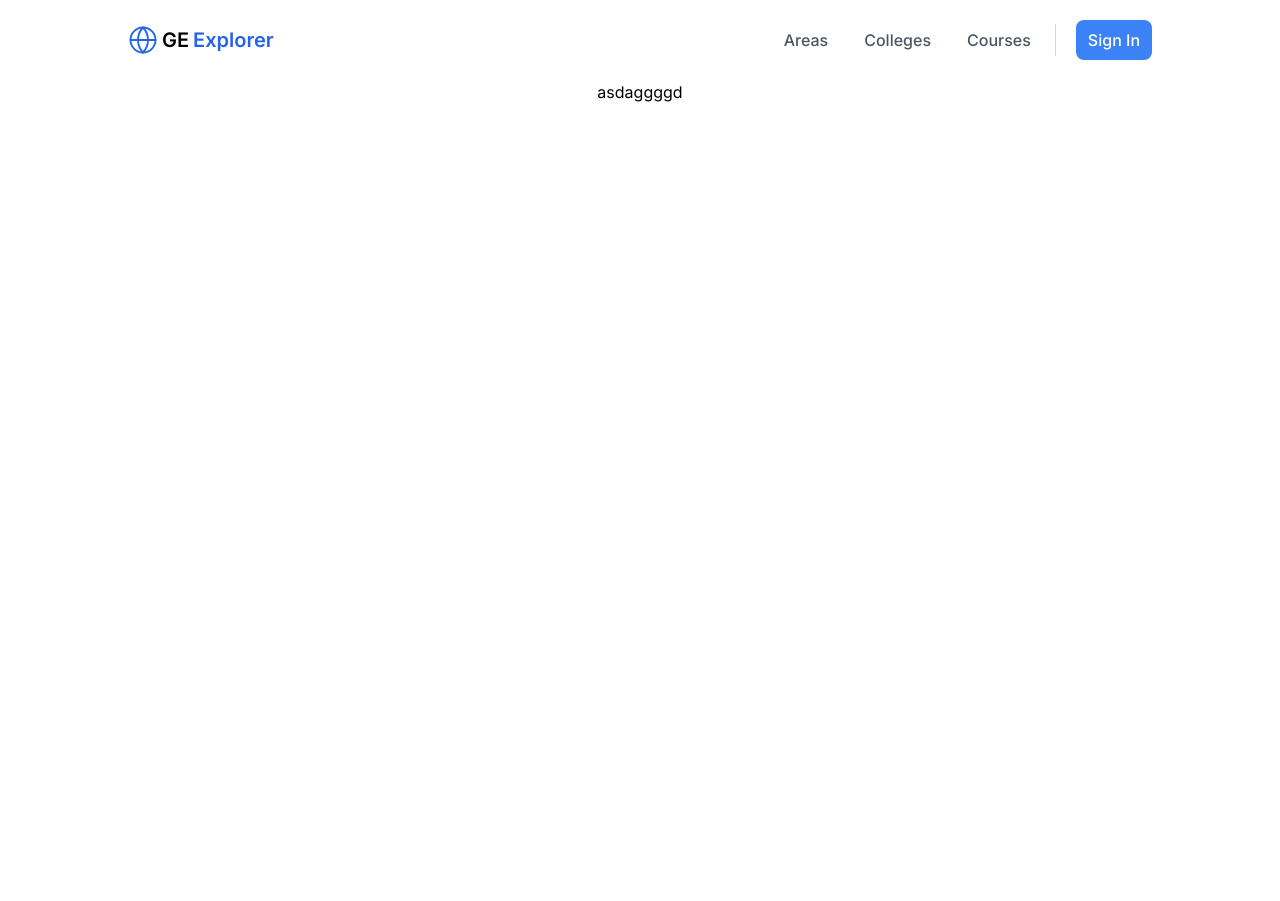
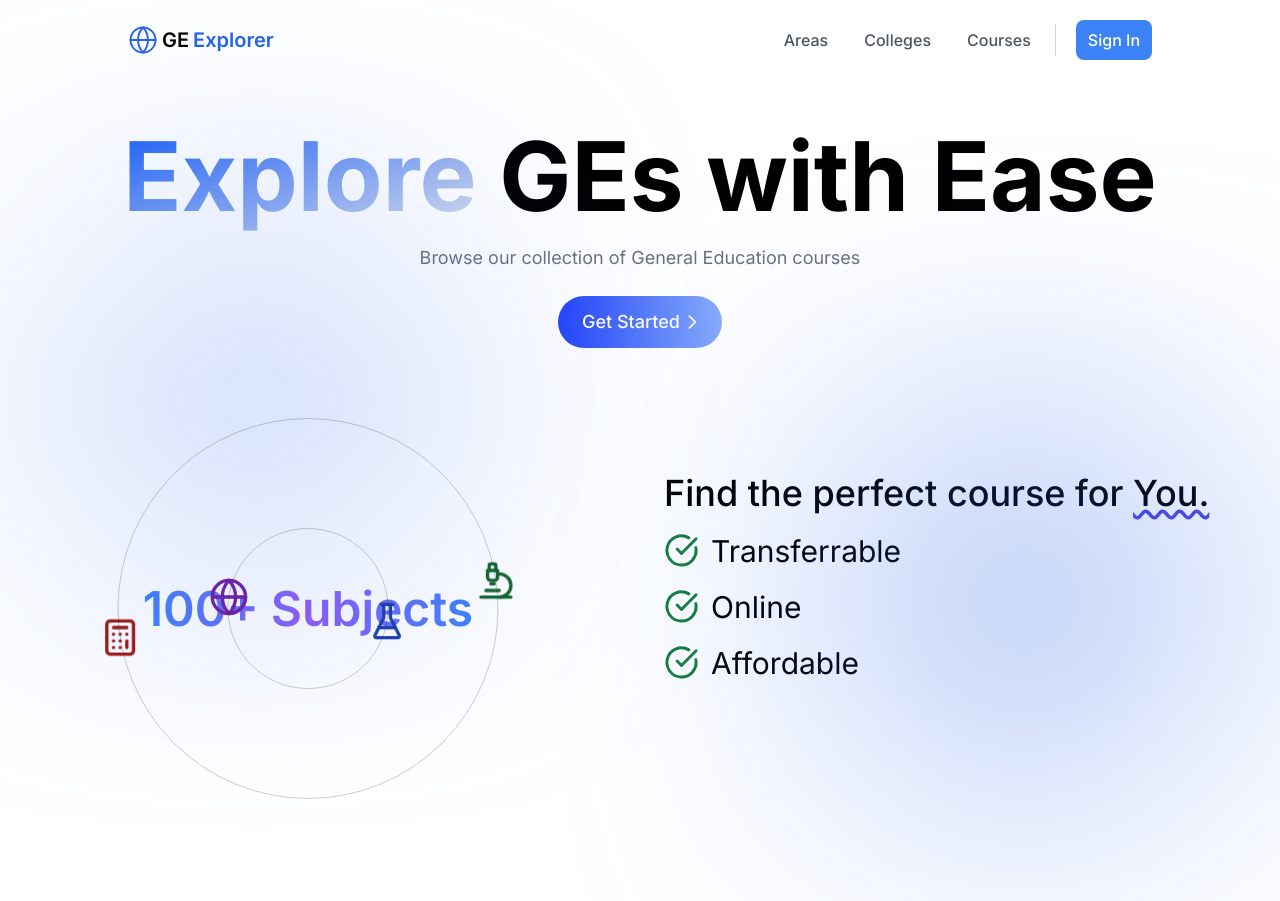
Before and after one commit to kevintsoii/GE-Explorer, a Next.js app: page / in a window 1280 px wide. Before the commit the page ends 800 px from the top, so only its background shows below. Built offline with nearby package versions, Linux system fonts and the light colour scheme; no server answers.

Commit message:
add front page

```diff
--- /dev/null
+++ b/app/_components/Hero.jsx
@@ -0,0 +1,136 @@
+import React from "react";
+import Link from "next/link";
+
+import {
+  Globe,
+  FlaskConical,
+  Microscope,
+  Calculator,
+  CircleCheckBig,
+} from "lucide-react";
+import OrbitingCircles from "@/app/_components/ui/orbiting-circles";
+
+const Hero = () => {
+  return (
+    <>
+      <div className="w-[20vw] h-[30vh] bg-blue-600 rounded-[75%] absolute z-3 top-[60%] left-[70%] translate-x--1/2 translate-y--1/2 blur-[140px]" />
+      <div className="w-[20vw] h-[20vh] bg-blue-600 rounded-[75%] absolute z-3 top-[40%] left-[10%] translate-x--1/2 translate-y--1/2 blur-[140px]" />
+
+      <div className="overflow-clip">
+        <section className="fade-up mt-12 flex flex-col items-center gap-5 ">
+          <h1 className="text-8xl text-black text-center font-bold">
+            <span className="text-transparent bg-clip-text bg-gradient-to-br from-[#1359f9] to-[#e3e5e9] ">
+              Explore
+            </span>{" "}
+            GEs with Ease
+          </h1>
+
+          <p className="text-gray-500 text-center text-lg">
+            Browse our collection of General Education courses
+          </p>
+        </section>
+      </div>
+
+      <Link href="/courses">
+        <button className="group mt-6 text-lg font-medium text-white overflow-hidden px-6 py-3 rounded-full flex space-x-2 items-center bg-gradient-to-r from-[#1335f9ec] hover:to-[#a3c0fa] to-[#89aefa]">
+          Get Started
+          <div className="flex items-center -space-x-3 translate-x-3">
+            <div className="w-2.5 h-[1.6px] rounded bg-white origin-left transition duration-300 scale-x-0  group-hover:scale-x-100"></div>
+            <svg
+              xmlns="http://www.w3.org/2000/svg"
+              className="h-5 w-5 stroke-white -translate-x-2 transition duration-300 group-hover:translate-x-0"
+              fill="none"
+              viewBox="0 0 24 24"
+              stroke="currentColor"
+              strokeWidth="2"
+            >
+              <path
+                strokeLinecap="round"
+                strokeLinejoin="round"
+                d="M9 5l7 7-7 7"
+              />
+            </svg>
+          </div>
+        </button>
+      </Link>
+
+      <div className="flex items-center w-full mt-12 gap-12 justify-between">
+        <div className="relative flex h-[425px] w-1/2 items-center justify-center overflow-hidden">
+          <span className="pointer-events-none text-center text-5xl font-semibold leading-normal text-transparent bg-clip-text bg-gradient-to-r from-blue-500 via-violet-500 to-blue-500">
+            100+ Subjects
+          </span>
+          <OrbitingCircles
+            className="border-none bg-transparent"
+            duration={20}
+            delay={20}
+            radius={80}
+          >
+            <Globe size={40} className="text-purple-800" />
+          </OrbitingCircles>
+          <OrbitingCircles
+            className="border-none bg-transparent"
+            duration={20}
+            delay={10}
+            radius={80}
+          >
+            <FlaskConical size={40} className="text-blue-800" />
+          </OrbitingCircles>
+          <OrbitingCircles
+            className="border-none bg-transparent"
+            radius={190}
+            duration={20}
+            reverse
+          >
+            <Calculator size={40} className="text-red-800" />
+          </OrbitingCircles>
+          <OrbitingCircles
+            className="border-none bg-transparent"
+            radius={190}
+            duration={20}
+            delay={20}
+            reverse
+          >
+            <Microscope size={40} className="text-green-800" />
+          </OrbitingCircles>
+        </div>
+
+        <div className="flex flex-col gap-5 w-1/2">
+          <h2 className="text-4xl font-medium text-black">
+            Find the perfect course for{" "}
+            <span className="decor decoration-wavy underline decoration-indigo-600 underline-offset-4">
+              You.
+            </span>
+          </h2>
+          <ul className="flex flex-col text-3xl gap-5 mb-16">
+            <li className="flex items-center gap-3">
+              <CircleCheckBig
+                size={35}
+                strokeWidth={2}
+                className="text-green-700"
+              />
+              Transferrable
+            </li>
+            <li className="flex items-center gap-3">
+              <CircleCheckBig
+                size={35}
+                strokeWidth={2}
+                className="text-green-700"
+              />
+              Online
+            </li>
+            <li className="flex items-center gap-3">
+              <CircleCheckBig
+                size={35}
+                strokeWidth={2}
+                className="text-green-700"
+              />
+              Affordable
+            </li>
+          </ul>
+        </div>
+      </div>
+    </>
+  );
+};
+
+export default Hero;
--- a/app/_components/Navbar/Navbar.jsx
+++ b/app/_components/Navbar/Navbar.jsx
@@ -13,8 +13,10 @@ const Navbar = () => {
   const { authUser, loading } = useAuth();
   const [isMobileMenuOpen, setIsMobileMenuOpen] = useState(false);
 
+  if (loading) return null;
+
   return (
-    <nav className="absolute flex w-full h-20 px-4 sm:px-8 md:px-16 lg:px-32 overflow-x-hidden">
+    <nav className="fade-in absolute flex w-full h-20 px-4 sm:px-8 md:px-16 lg:px-32 overflow-x-hidden">
       <div className="hidden sm:flex w-full justify-between items-center">
         <Link href="/">
           <h1 className="font-semibold flex gap-1 text-xl items-center">
--- /dev/null
+++ b/app/_components/ui/orbiting-circles.jsx
@@ -0,0 +1,42 @@
+import { cn } from "@/app/_lib/lib/utils";
+
+export default function OrbitingCircles({
+  className,
+  children,
+  reverse,
+  duration = 20,
+  delay = 10,
+  radius = 50,
+  path = true
+}) {
+  return (<>
+    {path && (
+      <svg
+        xmlns="http://www.w3.org/2000/svg"
+        version="1.1"
+        className="pointer-events-none absolute inset-0 size-full">
+        <circle
+          className="stroke-black/10 stroke-1 dark:stroke-white/10"
+          cx="50%"
+          cy="50%"
+          r={radius}
+          fill="none" />
+      </svg>
+    )}
+    <div
+      style={
+        {
+          "--duration": duration,
+          "--radius": radius,
+          "--delay": -delay
+        }
+      }
+      className={cn(
+        "absolute flex size-full transform-gpu animate-orbit items-center justify-center rounded-full border border-slate-200 bg-black/10 [animation-delay:calc(var(--delay)*1000ms)] dark:bg-white/10 dark:border-slate-800",
+        { "[animation-direction:reverse]": reverse },
+        className
+      )}>
+      {children}
+    </div>
+  </>);
+}
--- /dev/null
+++ b/app/_lib/lib/utils.js
@@ -0,0 +1,6 @@
+import { clsx } from "clsx";
+import { twMerge } from "tailwind-merge"
+
+export function cn(...inputs) {
+  return twMerge(clsx(inputs));
+}
--- a/app/page.jsx
+++ b/app/page.jsx
@@ -1,9 +1,12 @@
 import React from "react";
+import Hero from "./_components/Hero";
 
 export default function Home() {
   return (
-    <main className="flex min-h-screen flex-col items-center py-20">
-      <div className="">asdaggggd</div>
-    </main>
+    <>
+      <main className="flex min-h-screen flex-col items-center py-20">
+        <Hero />
+      </main>
+    </>
   );
 }
--- a/package.json
+++ b/package.json
@@ -15,6 +15,8 @@
     "@emotion/react": "^11.13.3",
     "@emotion/styled": "^11.13.0",
     "@mui/material": "^5.16.7",
+    "class-variance-authority": "^0.7.0",
+    "clsx": "^2.1.1",
     "d3": "^7.9.0",
     "firebase": "^10.13.1",
     "firebase-admin": "^12.5.0",
@@ -27,7 +29,9 @@
     "next": "^14.2.7",
     "react": "^18",
     "react-dom": "^18",
-    "react-select": "^5.8.0"
+    "react-select": "^5.8.0",
+    "tailwind-merge": "^2.5.3",
+    "tailwindcss-animate": "^1.0.7"
   },
   "devDependencies": {
     "eslint": "^8",
--- a/styles/globals.css
+++ b/styles/globals.css
@@ -39,3 +39,52 @@ body,
     transform: rotate(1turn);
   }
 }
+
+@keyframes fade-up {
+  0% {
+    opacity: 0;
+    transform: translateY(30px) scale(0.9);
+  }
+  100% {
+    opacity: 1;
+    transform: translateY(0px) scale(1);
+  }
+}
+
+@keyframes fade-down {
+  0% {
+    opacity: 0;
+    transform: translateY(-30px) scale(0.9);
+  }
+  100% {
+    opacity: 1;
+    transform: translateY(0px) scale(1);
+  }
+}
+
+@keyframes fade-in {
+  0% {
+    opacity: 0;
+  }
+  100% {
+    opacity: 1;
+  }
+}
+
+.fade-up {
+  animation: fade-up 0.5s;
+}
+
+.fade-in {
+  animation: fade-in 1s;
+}
+
+@layer base {
+  :root {
+    --radius: 0.5rem;
+  }
+}
+
+.decor {
+  text-decoration-skip-ink: none;
+}
--- a/tailwind.config.js
+++ b/tailwind.config.js
@@ -1,18 +1,37 @@
 /** @type {import('tailwindcss').Config} */
 module.exports = {
-  content: [
+    darkMode: ["class"],
+    content: [
     "./pages/**/*.{js,ts,jsx,tsx,mdx}",
     "./components/**/*.{js,ts,jsx,tsx,mdx}",
     "./app/**/*.{js,ts,jsx,tsx,mdx}",
   ],
   theme: {
-    extend: {
-      backgroundImage: {
-        "gradient-radial": "radial-gradient(var(--tw-gradient-stops))",
-        "gradient-conic":
-          "conic-gradient(from 180deg at 50% 50%, var(--tw-gradient-stops))",
-      },
-    },
+  	extend: {
+  		backgroundImage: {
+  			'gradient-radial': 'radial-gradient(var(--tw-gradient-stops))',
+  			'gradient-conic': 'conic-gradient(from 180deg at 50% 50%, var(--tw-gradient-stops))'
+  		},
+  		borderRadius: {
+  			lg: 'var(--radius)',
+  			md: 'calc(var(--radius) - 2px)',
+  			sm: 'calc(var(--radius) - 4px)'
+  		},
+  		colors: {},
+  		animation: {
+  			orbit: 'orbit calc(var(--duration)*1s) linear infinite'
+  		},
+  		keyframes: {
+  			orbit: {
+  				'0%': {
+  					transform: 'rotate(0deg) translateY(calc(var(--radius) * 1px)) rotate(0deg)'
+  				},
+  				'100%': {
+  					transform: 'rotate(360deg) translateY(calc(var(--radius) * 1px)) rotate(-360deg)'
+  				}
+  			}
+  		}
+  	}
   },
-  plugins: [],
+  plugins: [require("tailwindcss-animate")],
 };
```
Also changed, not shown: components.json (added), 1 other file (tests, documents, lock files or other folders).
